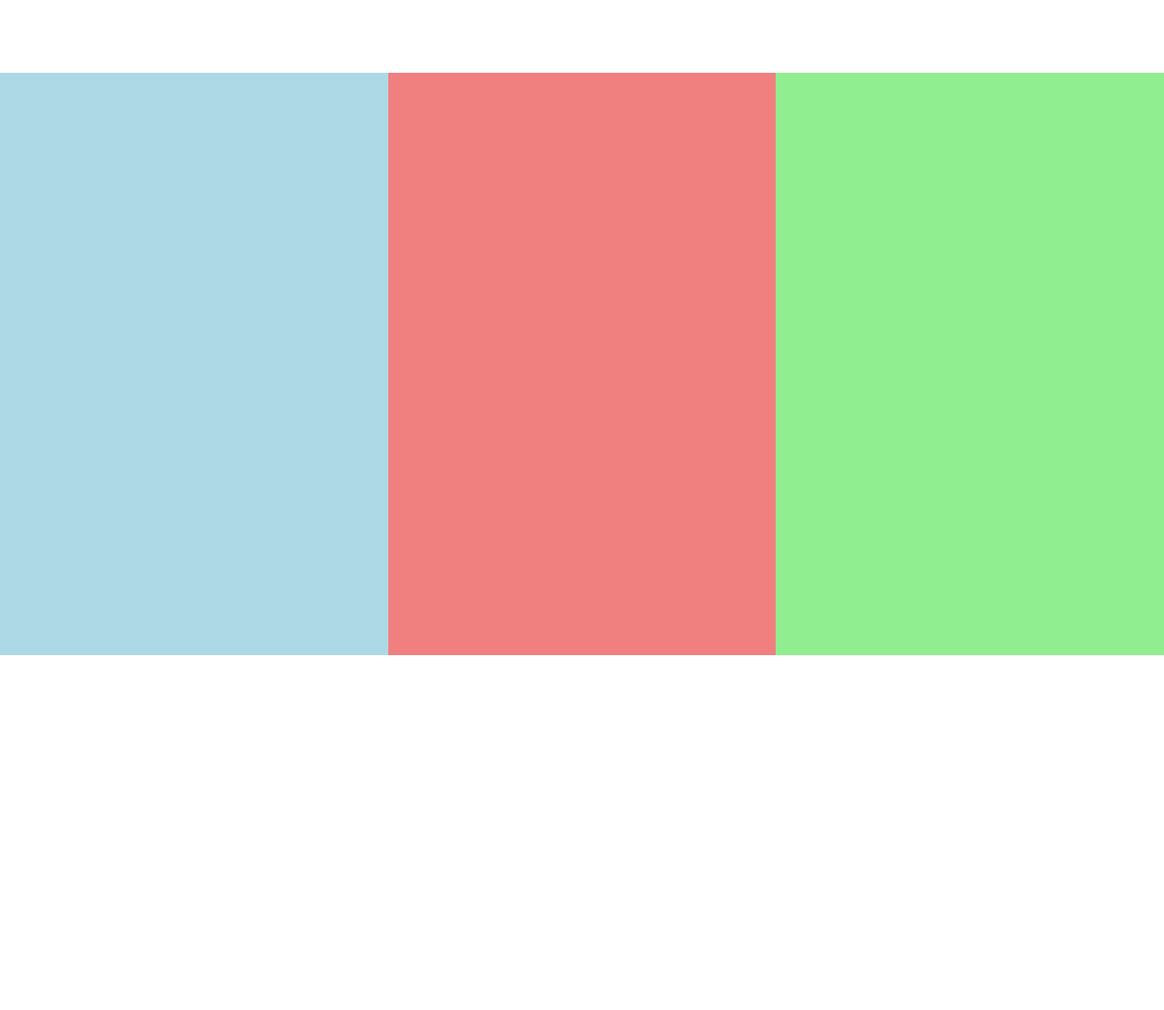
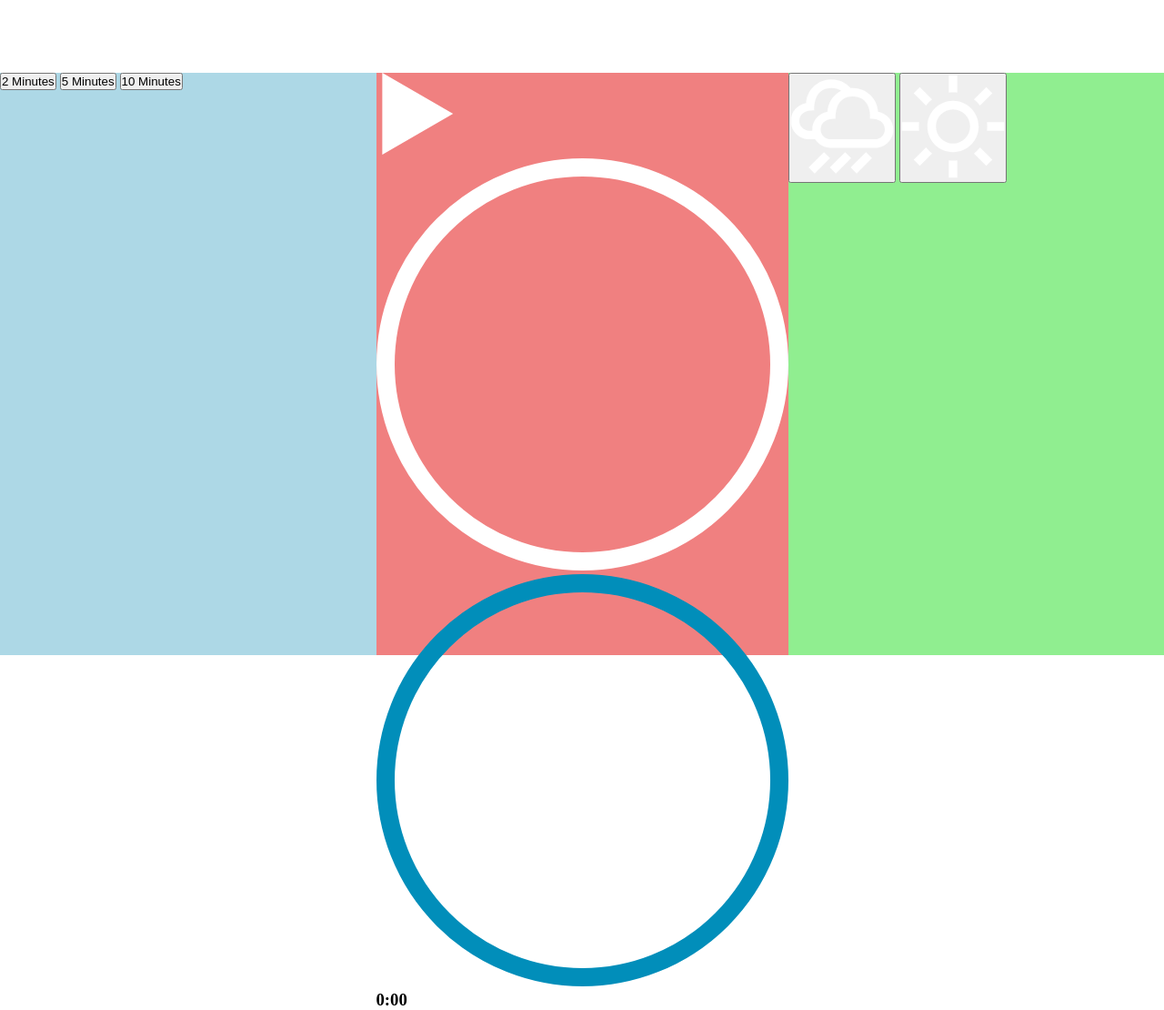
Before and after one commit to adrszl/vanilla-js-meditation-app, a plain HTML site: page index.html in a window 1280 px wide. Shown: the whole page at 91% size. Before the commit the page ends 800 px from the top, so only its background shows below. Drawn offline with Linux system fonts and the light colour scheme.

Commit message:
added time selectors, audio, svgs and more

```diff
--- a/index.html
+++ b/index.html
@@ -9,9 +9,32 @@
   </head>
   <body>
     <div class="app">
-      <div class="time-select"></div>
-      <div class="player-container"></div>
-      <div class="sound-picker"></div>
+      <div class="time-select">
+        <button data-time="120">2 Minutes</button>
+        <button data-time="300">5 Minutes</button>
+        <button data-time="600">10 Minutes</button>
+      </div>
+      <div class="player-container">
+        <audio class="song">
+          <source src="./sounds/rain.mp3" />
+        </audio>
+        <img src="./svg/play.svg" alt="play" class="play">
+        <!-- track outline -->
+        <svg class="track-outline" width="453" height="453" viewBox="0 0 453 453" fill="none" xmlns="http://www.w3.org/2000/svg">
+          <circle cx="226.5" cy="226.5" r="216.5" stroke="white" stroke-width="20"/>
+        </svg>
+        <!-- track outline -->
+        <!-- moving outline -->
+        <svg class="moving-outline" width="453" height="453" viewBox="0 0 453 453" fill="none" xmlns="http://www.w3.org/2000/svg">
+          <circle cx="226.5" cy="226.5" r="216.5" stroke="#018EBA" stroke-width="20"/>
+        </svg>
+        <!-- moving outline -->
+        <h3 class="time-display">0:00</h3>
+      </div>
+      <div class="sound-picker">
+        <button data-sound="./sounds/rain.mp3" data-video="./video/rain.mp4"><img src="./svg/rain.svg" alt="rain"></button>
+        <button data-sound="./sounds/beach.mp3" data-video="./video/beach.mp4"><img src="./svg/beach.svg" alt="beach"></button>
+      </div>
     </div>
     <script src="./app.js"></script>
   </body>
```
